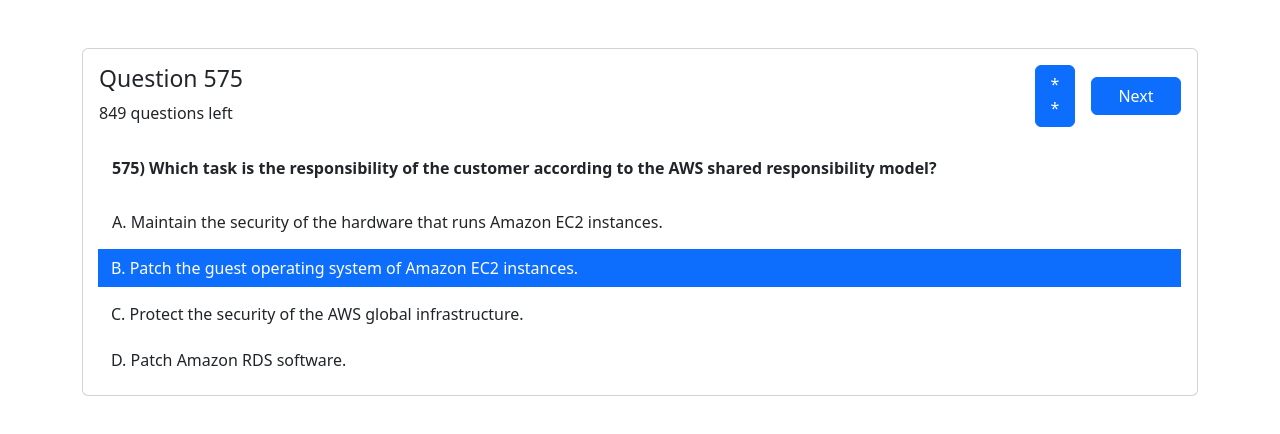
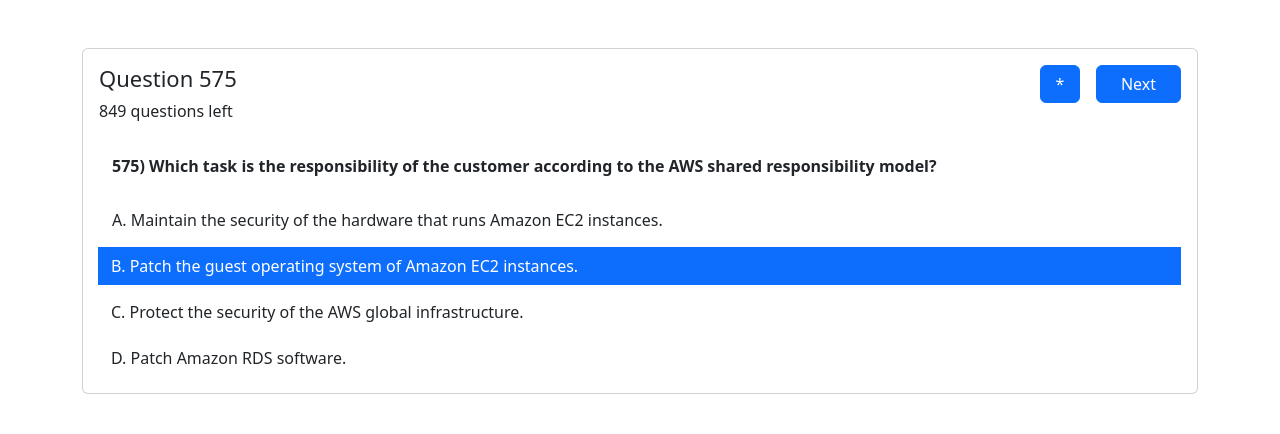
Before and after one commit to anhkhoinp94/aws-quiz, an Angular app: page / in a window 1280 px wide. Both pictures are taken after a click on the button "Show". Shown: the top 434 px of the page. Built offline with nearby package versions, Linux system fonts and the light colour scheme; what ngx-clipboard would draw is missing.

Commit message:
2023-09-19_0600 PM

```diff
--- a/src/app/app.component.html
+++ b/src/app/app.component.html
@@ -3,17 +3,17 @@
     <div class="card-body">
       <div class="row mb-3">
         <div class="col">
-          <h1 class="card-title" style="font-size: 23px;">Question {{ id }}</h1>
+          <h1 class="card-title" style="font-size: 22px;">Question {{ id }}</h1>
           <p class="card-title">{{ numLeft }} questions left</p>
         </div>
         <div class="col-auto">
-          <button *ngIf="show" class="btn btn-primary ms-2 me-2" style="width: 40px" (click)="handleClick(1)">
-            **
+          <button *ngIf="show" class="btn btn-primary me-2" style="width: 40px" (click)="handleClick(1)">
+            *
           </button>
-          <button *ngIf="show" class="btn btn-primary ms-2" style="width: 90px" (click)="handleClick(2)">
+          <button *ngIf="show" class="btn btn-primary ms-2" style="width: 85px" (click)="handleClick(2)">
             Next
           </button>
-          <button *ngIf="!show" class="btn btn-success ms-2" style="width: 90px" (click)="handleClick(3)">
+          <button *ngIf="!show" class="btn btn-success ms-2" style="width: 85px" (click)="handleClick(3)">
             Show
           </button>
         </div>
```
Also changed, not shown: 3 other files (tests, documents, lock files or other folders).
